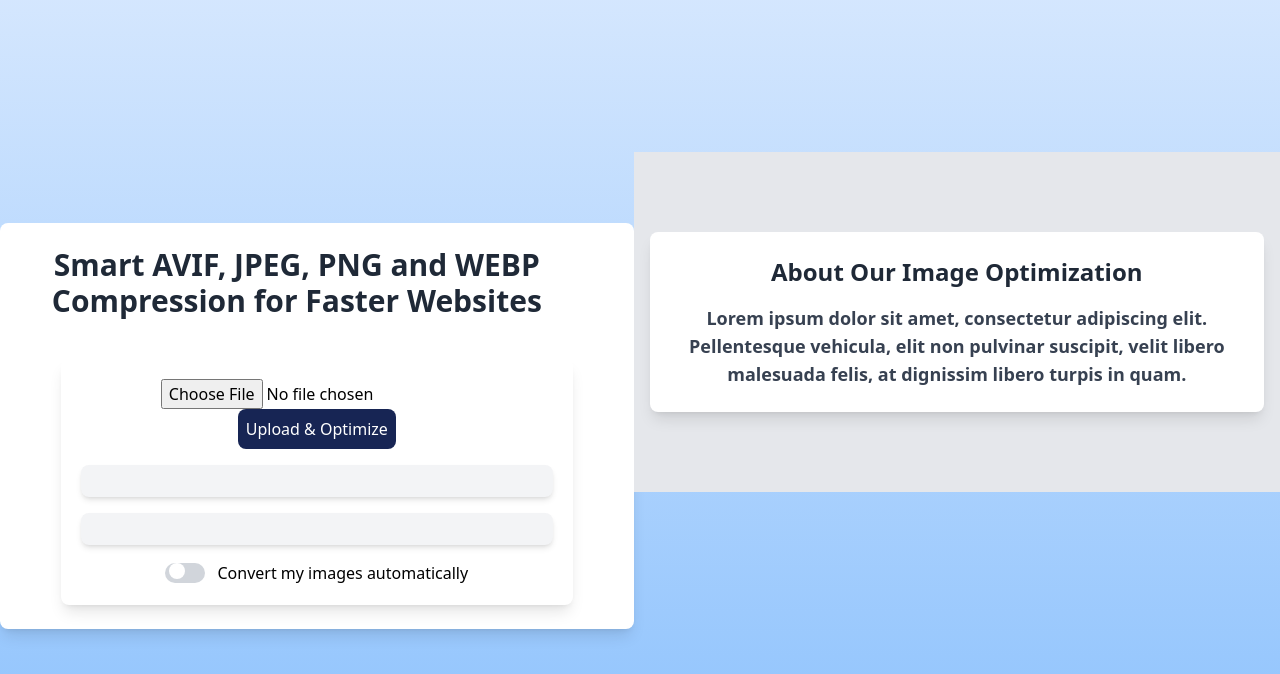
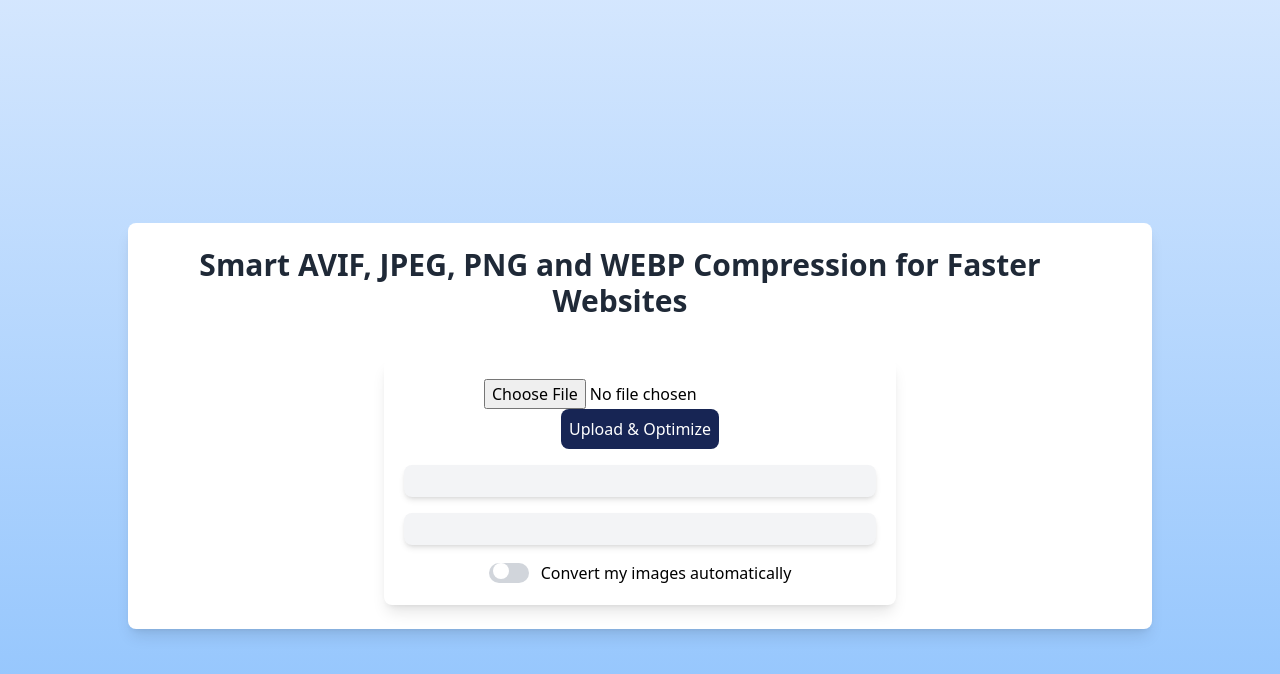
Before and after one commit to Maksim-Manojlovic/NodeJS-ExpressJS-Web-tools, a website: page public/index.html in a window 1280 px wide. Shown: the part 78-752 px from the top of the page. Drawn offline with nearby package versions, Linux system fonts and the light colour scheme; files that its build step writes are made by us from their sources; files whose address does not match are found by name.

Commit message:
Index.html refreshed

```diff
--- a/public/index.html
+++ b/public/index.html
@@ -67,16 +67,6 @@
     </div>
   </div>
 
-  <div class="bg-gray-200 py-20 px-4 flex justify-center">
-    <div class="max-w-screen-lg w-full">
-        <div class="bg-white p-6 rounded-lg shadow-lg text-center">
-            <h2 class="text-2xl font-bold text-gray-800 mb-4">About Our Image Optimization</h2>
-            <p class="text-gray-700">
-                Lorem ipsum dolor sit amet, consectetur adipiscing elit. Pellentesque vehicula, elit non pulvinar suscipit, velit libero malesuada felis, at dignissim libero turpis in quam.
-            </p>
-        </div>
-    </div>
-</div>
 
   <script src="script.js"></script>
 </body>
```
